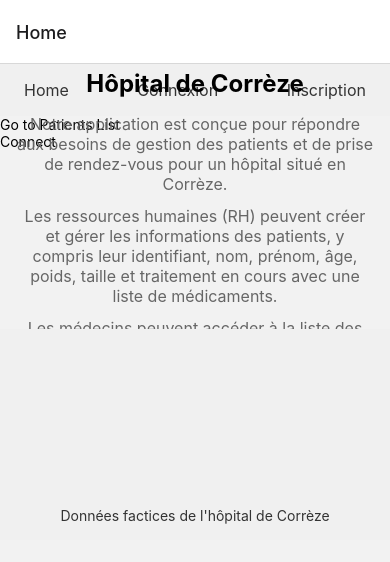
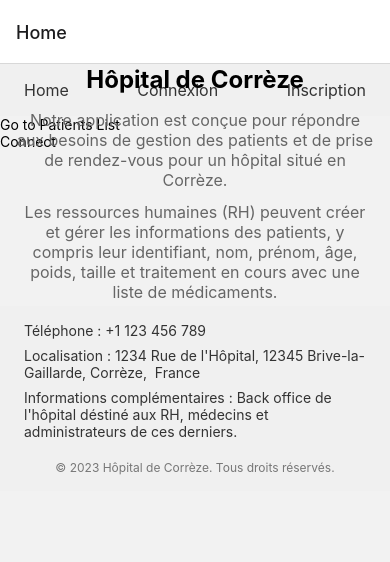
Before and after one commit to arnaudlagarde/Hospital, a React Native app: screen /Home in a window 390 px wide. Shown: the top 562 px of the page. Built offline with nearby package versions, Linux system fonts and the light colour scheme.

Commit message:
Update Footer.js

```diff
--- a/components/Footer.js
+++ b/components/Footer.js
@@ -3,25 +3,53 @@ import { View, Text, StyleSheet } from 'react-native';
 
 const Footer = () => {
   return (
-    <View style={styles.footer}>
-      <Text style={styles.footerText}>
-        Données factices de l'hôpital de Corrèze
-      </Text>
+    <View style={styles.container}>
+      <View style={styles.footer}>
+        <View style={styles.footerContent}>
+          <Text style={styles.footerText}>
+            Téléphone : +1 123 456 789
+          </Text>
+          <Text style={styles.footerText}>
+            Localisation : 1234 Rue de l'Hôpital, 12345 Brive-la-Gaillarde, Corrèze,  France
+          </Text>
+          <Text style={styles.footerText}>
+            Informations complémentaires : Back office de l'hôpital déstiné aux RH, médecins et administrateurs de ces derniers.
+          </Text>
+        </View>
+        <Text style={styles.copyRightText}>
+          © 2023 Hôpital de Corrèze. Tous droits réservés.
+        </Text>
+      </View>
     </View>
   );
 };
 
 const styles = StyleSheet.create({
-  footer: {
+  container: {
     flex: 1,
     justifyContent: 'flex-end',
-    alignItems: 'center',
-    padding: 16,
+  },
+  footer: {
     backgroundColor: '#f0f0f0',
+    paddingVertical: 16,
+    paddingHorizontal: 24,
+    position: 'absolute',
+    bottom: 0,
+    left: 0,
+    right: 0,
+  },
+  footerContent: {
+    marginBottom: 12,
   },
   footerText: {
     fontSize: 14,
     color: '#333',
+    marginBottom: 8,
+  },
+  copyRightText: {
+    fontSize: 12,
+    color: '#777',
+    textAlign: 'center',
   },
 });
 
```
